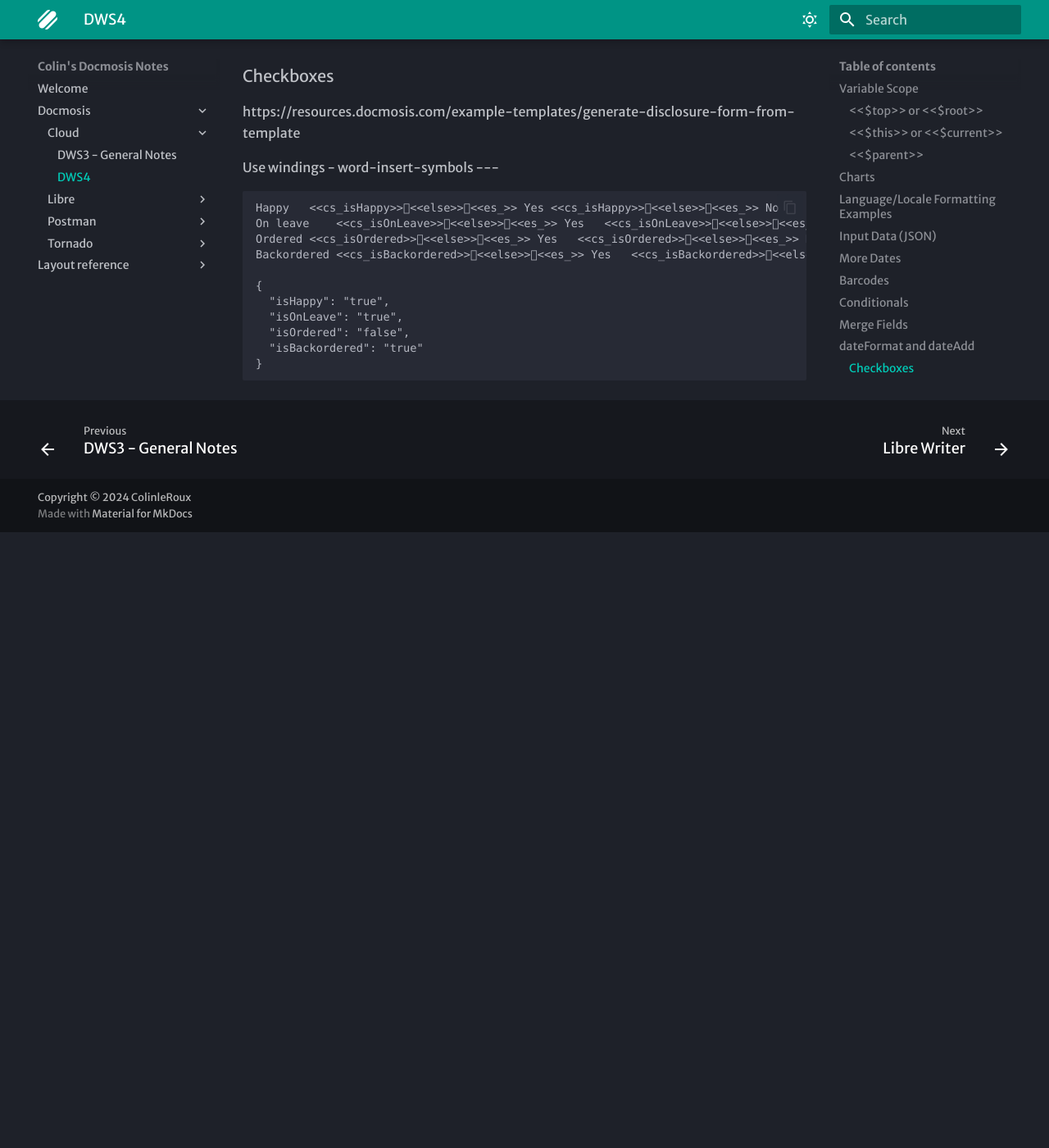
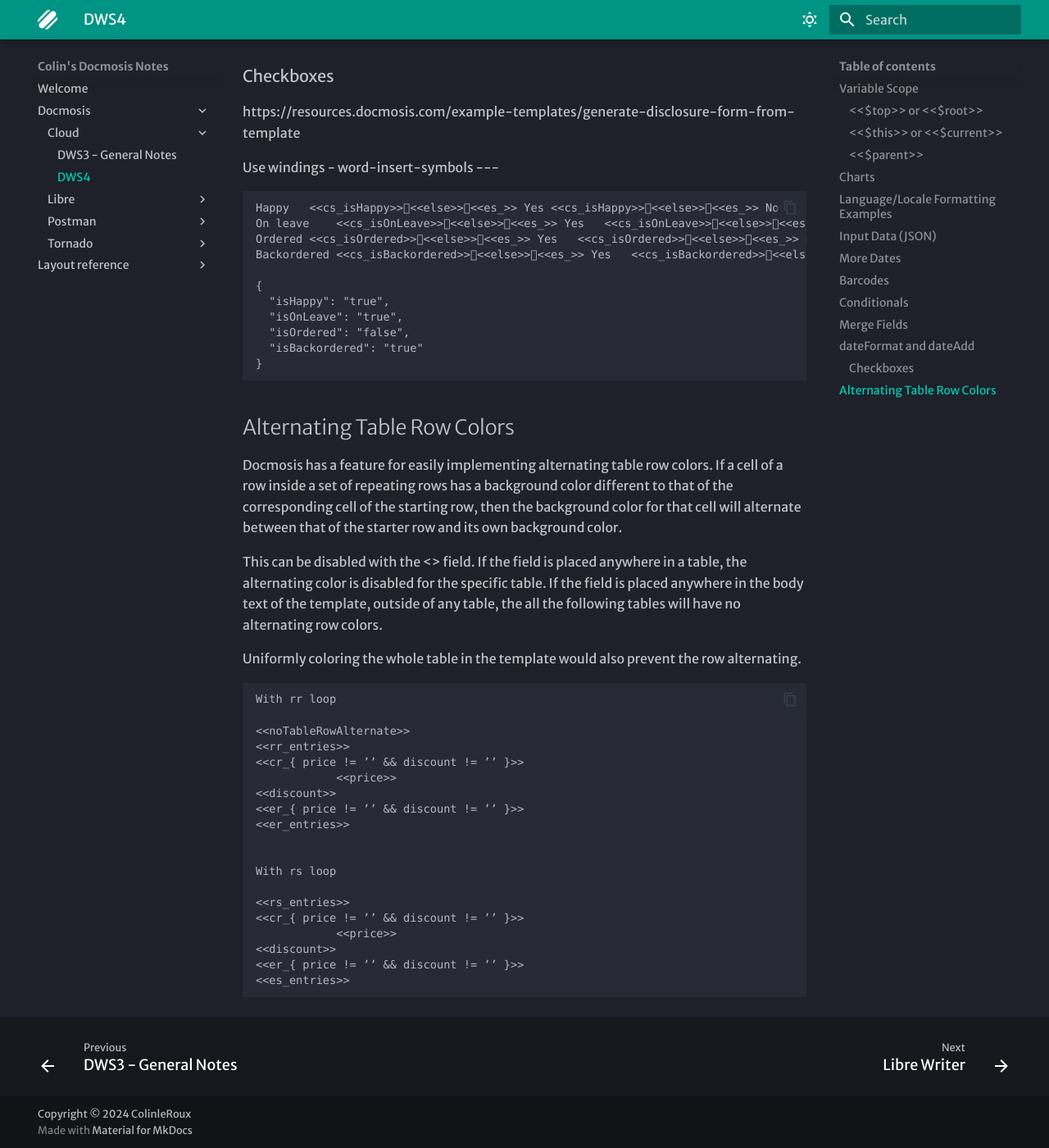
Before and after one commit to colinleroux/DocmosisDocumentation, an MkDocs documentation site: the page built from docs/Docmosis/Cloud/DWS4.md, in a window 1280 px wide and 1400 px high, scrolled down 5712 px. Shown: the whole window at 82% size. Built offline with MkDocs 1.6.1 and Material for MkDocs 9.7.7, drawn with Linux system fonts in a browser that asks for light colours; some web fonts are replaced; before the commit the page ends 6361 px from its top, so only the background shows below that.

Commit message:
added tablerowcolors

````diff
--- a/docs/Docmosis/Cloud/DWS4.md
+++ b/docs/Docmosis/Cloud/DWS4.md
@@ -260,3 +260,35 @@
 }
 
 ```
+## Alternating Table Row Colors
+
+Docmosis has a feature for easily implementing alternating table row colors. If a cell of a row inside a set of repeating rows has a background color different to that of the corresponding cell of the starting row, then the background color for that cell will alternate between that of the starter row and its own background color.
+
+This can be disabled with the <<noTableRowAlternate>> field. If the field is placed anywhere in a table, the alternating color is disabled for the specific table. If the field is placed anywhere in the body text of the template, outside of any table, the all the following tables will have no alternating row colors.
+
+Uniformly coloring the whole table in the template would also prevent the row alternating.
+
+```
+With rr loop
+
+<<noTableRowAlternate>>
+<<rr_entries>>
+<<cr_{ price != ’’ && discount != ’’ }>>
+			<<price>>
+<<discount>>
+<<er_{ price != ’’ && discount != ’’ }>>
+<<er_entries>>
+
+
+With rs loop
+
+<<rs_entries>>
+<<cr_{ price != ’’ && discount != ’’ }>>
+			<<price>>
+<<discount>>
+<<er_{ price != ’’ && discount != ’’ }>>
+<<es_entries>>
+
+
+
+```
````
